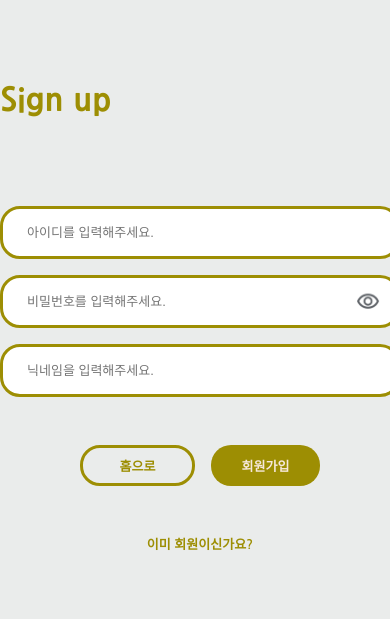
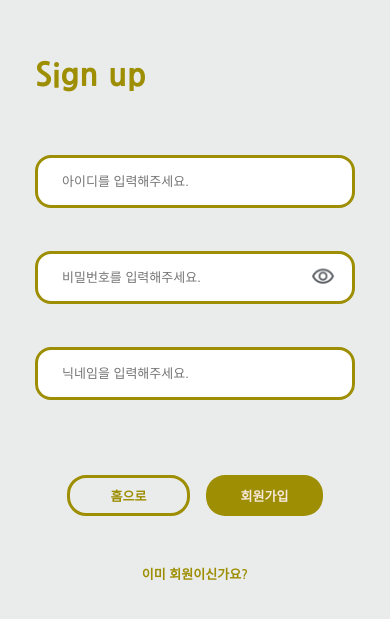
Before and after one commit to qkrrjsxor/Healing-forest, a Vue app in the folder vue-ssafy-final-pjt-k/: page /signup in a window 390 px wide. Shown: the part 117-736 px from the top of the page. Built offline with nearby package versions, Linux system fonts and the light colour scheme.

Commit message:
Fix: Auth 전체 레이아웃 및 반응형 수정, 회원가입 input 입력 안하면 custom alert 및 autofocus

```diff
--- a/vue-ssafy-final-pjt-k/src/App.vue
+++ b/vue-ssafy-final-pjt-k/src/App.vue
@@ -1,5 +1,5 @@
 <template>
-  <div id="background">
+  <div>
     <HeaderNav v-if="!route.meta.hideHeader" />
     <RouterView />
   </div>
@@ -11,10 +11,3 @@ import HeaderNav from "@/components/common/HeaderNav.vue";
 import { useRoute } from "vue-router";
 const route = useRoute();
 </script>
-
-<style>
-#background {
-  background-color: #eaeceb;
-  height: 100vh;
-}
-</style>
--- a/vue-ssafy-final-pjt-k/src/assets/style.css
+++ b/vue-ssafy-final-pjt-k/src/assets/style.css
@@ -4,6 +4,8 @@ body {
 
   margin: 0;
   padding: 0;
+
+  background-color: #eaeceb;
 }
 
 .nanum-gothic-regular {
--- a/vue-ssafy-final-pjt-k/src/views/LoginView.vue
+++ b/vue-ssafy-final-pjt-k/src/views/LoginView.vue
@@ -4,13 +4,14 @@
       <div id="login-form-box">
         <Alert id="alert" />
         <h2>Log In</h2>
-        <form @submit.prevent="submitLogin" id="login-form">
+        <form id="login-form" @submit.prevent="submitLogin">
           <div id="input-set">
             <input
               v-model="loginUser.userId"
               type="text"
               placeholder="아이디를 입력해주세요."
               autocomplete="username"
+              ref="userIdInputRef"
               autofocus
             />
             <input
@@ -25,7 +26,7 @@
             <button type="submit">로그인</button>
           </div>
           <RouterLink :to="{ name: 'signup' }"
-            >아직 회원가입을 하지 않았나요?</RouterLink
+            >아직 회원가입을 하지 않으셨나요?</RouterLink
           >
         </form>
       </div>
@@ -40,10 +41,10 @@
 </template>
 
 <script setup>
+import Alert from "@/components/common/Alert.vue";
 import { useUserStore } from "@/stores/user";
-import { ref, watchEffect } from "vue";
+import { onMounted, ref, watchEffect } from "vue";
 import { useRouter } from "vue-router";
-import Alert from "@/components/common/Alert.vue";
 
 const router = useRouter();
 const store = useUserStore();
@@ -54,6 +55,8 @@ const loginUser = ref({
   userId: "",
   password: "",
 });
+
+const userIdInputRef = ref("");
 
 // [반응형] 화면 리사이징 -> image 제거
 watchEffect(() => {
@@ -79,13 +82,16 @@ const goHome = () => {
 const submitLogin = () => {
   store.submitLogin(loginUser.value);
 };
+
+onMounted(() => {
+  userIdInputRef.value.focus();
+});
 </script>
 
 <style scoped>
 #container {
   display: flex;
   height: 100vh;
-  width: 100vw;
 }
 
 #login-section {
@@ -94,8 +100,10 @@ const submitLogin = () => {
   justify-content: center;
 
   flex: 1;
+  overflow: scroll;
 
   h2 {
+    margin: 0;
     color: #9d8e03;
     font-weight: 800;
     font-size: xx-large;
@@ -109,9 +117,8 @@ const submitLogin = () => {
   flex-direction: column;
   gap: 4rem;
 
-  width: 50%;
-  min-width: 400px;
-  padding: 2rem;
+  padding-top: 2rem;
+  width: 60%;
 }
 
 #alert {
@@ -119,7 +126,7 @@ const submitLogin = () => {
   top: 0;
   left: 50%;
   transform: translate(-50%, -150%);
-  width: 85%;
+  width: 90%;
 }
 
 #login-form {
@@ -135,10 +142,9 @@ const submitLogin = () => {
 }
 
 input {
-  width: 100%;
   padding: 1rem 1.5rem;
   border: 3px solid #9d8e03;
-  border-radius: 20px;
+  border-radius: 1rem;
   box-sizing: border-box;
 
   color: #352f26;
@@ -147,7 +153,6 @@ input {
 
 #button-set {
   display: flex;
-  justify-content: center;
   gap: 1rem;
 
   width: 60%;
@@ -157,7 +162,8 @@ input {
 button {
   flex: 1;
   padding: 0.5rem 1rem;
-  border-radius: 20px;
+  border-radius: 1.2rem;
+
   font-weight: 700;
   font-size: medium;
   cursor: pointer;
@@ -183,12 +189,62 @@ a {
   font-weight: 700;
 }
 
+/* 스크롤바 제거 */
+#login-section::-webkit-scrollbar {
+  display: none; /* Chrome, Edge, and Safari */
+}
+#login-section {
+  scrollbar-width: none; /* Firefox */
+}
+#login-section {
+  -ms-overflow-style: none; /* IE11 */
+}
+
 /* media query */
+@media (max-width: 1280px) {
+  #login-form-box {
+    width: 80%;
+  }
+
+  input {
+    padding: 0.8rem 1rem;
+  }
+
+  #button-set {
+    width: 70%;
+  }
+}
+
 @media (max-width: 1024px) {
   #login-form-box {
     width: 60%;
+    min-width: 20rem;
   }
 
+  input {
+    padding: 1rem 1.5rem;
+  }
+
+  #alert {
+    font-size: small;
+  }
+}
+
+@media (max-width: 768px) {
+  input {
+    font-size: small;
+  }
+
+  #button-set {
+    width: 80%;
+
+    button {
+      font-size: small;
+    }
+  }
+}
+
+@media (max-height: 768px) {
   input {
     font-size: small;
   }
@@ -196,11 +252,10 @@ a {
   button {
     font-size: small;
   }
-}
 
-@media (max-height: 768px) {
   #alert {
     transform: translate(-50%, -100%);
+    font-size: small;
   }
 }
 </style>
--- a/vue-ssafy-final-pjt-k/src/views/SignupView.vue
+++ b/vue-ssafy-final-pjt-k/src/views/SignupView.vue
@@ -6,11 +6,11 @@
       src="@/assets/auth/signup-login.jpg"
       alt="login-image"
     />
-    <section id="login-section">
-      <div id="login-form-box">
+    <section id="signup-section">
+      <div id="signup-form-box">
         <Alert id="alert" />
         <h2>Sign up</h2>
-        <form id="login-form" @submit.prevent="submitSignup">
+        <form id="signup-form" @submit.prevent="submitSignup">
           <ul id="input-set">
             <li>
               <input
@@ -19,11 +19,13 @@
                 v-model="userId"
                 @input="validateUserId"
                 maxlength="20"
+                ref="userIdInputRef"
                 autofocus
               />
               <p v-if="!isValidateId" class="validateAlert">
                 아이디는 영어 소문자(최소 4자 이상)와 숫자로 이루어져야 합니다.
               </p>
+              <p v-else class="placeholder"></p>
             </li>
             <li>
               <div class="passwordInputBox">
@@ -33,7 +35,7 @@
                   v-model="password"
                   @input="validatePassword"
                   maxlength="30"
-                  class="passwordInput"
+                  ref="passwordInputRef"
                 />
                 <span @click="togglePasswordVisibility" class="password-toggle">
                   <img
@@ -47,6 +49,7 @@
                 비밀번호는 8자 이상으로, 영문, 숫자, 특수문자를 모두 포함해야
                 합니다.
               </p>
+              <p v-else class="placeholder"></p>
             </li>
             <li>
               <input
@@ -55,10 +58,12 @@
                 :value="nickname"
                 @input="setNickname"
                 maxlength="15"
+                ref="nicknameInputRef"
               />
               <p v-if="!isValidateNickname" class="validateAlert">
                 닉네임은 2~15자로 설정해야 합니다.
               </p>
+              <p v-else class="placeholder"></p>
             </li>
           </ul>
           <div id="button-set">
@@ -73,14 +78,18 @@
 </template>
 
 <script setup>
-import { ref, watchEffect, computed } from "vue";
+import Alert from "@/components/common/Alert.vue";
+import { useAlertStore } from "@/stores/alert";
+import { useUserStore } from "@/stores/user";
+import { computed, nextTick, onMounted, ref, watchEffect } from "vue";
 import { useRouter } from "vue-router";
-import { useUserStore } from "@/stores/user";
-import Alert from "@/components/common/Alert.vue";
+
+const router = useRouter();
+
+const store = useUserStore();
+const alertStore = useAlertStore();
 
 const showImage = ref(true);
-const store = useUserStore();
-const router = useRouter();
 
 // [반응형] 화면 리사이징 -> image 제거
 watchEffect(() => {
@@ -108,6 +117,10 @@ const passwordPattern =
   /^(?=.*[A-Za-z])(?=.*\d)(?=.*[@$!%*?&])[A-Za-z\d@$!%*?&]{8,}$/; //8글자 이상, 영대문자, 소문자, 숫자, 특수문자 포함
 const nicknamePattern = /^.{2,}$/;
 
+const userIdInputRef = ref(null);
+const passwordInputRef = ref(null);
+const nicknameInputRef = ref(null);
+
 const userId = ref("");
 const password = ref("");
 const nickname = ref("");
@@ -134,19 +147,39 @@ const setNickname = (event) => {
 };
 
 // 회원가입 요청 submit
-const submitSignup = () => {
+const submitSignup = async () => {
+  // 입력 안 한 경우
+  if (!userId.value.trim()) {
+    alertStore.setAlert("아이디를 입력해주세요.", "signup");
+    nextTick(() => {
+      userIdInputRef.value.focus();
+    });
+    return;
+  }
+  if (!password.value.trim()) {
+    alertStore.setAlert("비밀번호를 입력해주세요.", "signup");
+    nextTick(() => {
+      passwordInputRef.value.focus();
+    });
+    return;
+  }
+  if (!nickname.value.trim()) {
+    alertStore.setAlert("닉네임을 입력해주세요.", "signup");
+    nextTick(() => {
+      nicknameInputRef.value.focus();
+    });
+    return;
+  }
+
+  // 입력 다하고 & 실시간 유효성 검사 통과 -> axios 요청
   if (
     isValidateId.value &&
     isValidatePassword.value &&
-    isValidateNickname.value &&
-    userId.value.trim() !== "" &&
-    password.value.trim() !== "" &&
-    nickname.value.trim() !== ""
+    isValidateNickname.value
   ) {
-    console.log("submit");
-    store.submitSignup(userId.value, password.value, nickname.value);
+    await store.submitSignup(userId.value, password.value, nickname.value);
   } else {
-    console.log("submit fail");
+    console.log("회원가입 실패");
   }
 };
 
@@ -163,42 +196,54 @@ const passwordToggleIcon = computed(() => {
     ? new URL("@/assets/auth/visibility.png", import.meta.url).href
     : new URL("@/assets/auth/visibility-off.png", import.meta.url).href;
 });
+
+onMounted(() => {
+  userIdInputRef.value.focus();
+});
 </script>
 
 <style scoped>
 #container {
   display: flex;
   height: 100vh;
-  width: 100vw;
-  overflow: hidden;
 }
 
-#login-section {
+#signup-section {
   display: flex;
   align-items: center;
   justify-content: center;
 
   flex: 1;
+  overflow: scroll;
 
   h2 {
+    margin: 0;
     color: #9d8e03;
     font-weight: 800;
     font-size: xx-large;
   }
 }
 
-#login-form-box {
+#signup-form-box {
   position: relative;
+
   display: flex;
   flex-direction: column;
   gap: 4rem;
 
-  width: 50%;
-  min-width: 400px;
-  padding: 2rem;
+  padding-top: 2rem;
+  width: 60%;
 }
 
-#login-form {
+#alert {
+  position: absolute;
+  top: 0;
+  left: 50%;
+  transform: translate(-50%, -150%);
+  width: 90%;
+}
+
+#signup-form {
   display: flex;
   flex-direction: column;
   gap: 3rem;
@@ -214,7 +259,7 @@ input {
   width: 100%;
   padding: 1rem 1.5rem;
   border: 3px solid #9d8e03;
-  border-radius: 20px;
+  border-radius: 1rem;
   box-sizing: border-box;
 
   color: #352f26;
@@ -223,7 +268,6 @@ input {
 
 #button-set {
   display: flex;
-  justify-content: center;
   gap: 1rem;
 
   width: 60%;
@@ -233,7 +277,8 @@ input {
 button {
   flex: 1;
   padding: 0.5rem 1rem;
-  border-radius: 20px;
+  border-radius: 1.2rem;
+
   font-weight: 700;
   font-size: medium;
   cursor: pointer;
@@ -259,26 +304,88 @@ a {
   font-weight: 700;
 }
 
-.validateAlert {
+.validateAlert,
+.placeholder {
+  box-sizing: border-box;
+
   font-size: small;
   font-weight: 700;
   color: red;
+
+  padding: 0.5rem 1rem;
+  margin: 0;
+  height: 1.7rem;
 }
 
-#alert {
+.passwordInputBox {
+  position: relative;
+}
+
+.password-toggle {
   position: absolute;
-  top: 0;
-  left: 50%;
-  transform: translate(-50%, -150%);
-  width: 85%;
+  top: 50%;
+  right: 20px;
+  transform: translateY(-44%);
+
+  cursor: pointer;
+}
+
+/* 스크롤바 제거 */
+#signup-section::-webkit-scrollbar {
+  display: none; /* Chrome, Edge, and Safari */
+}
+#signup-section {
+  scrollbar-width: none; /* Firefox */
+}
+#signup-section {
+  -ms-overflow-style: none; /* IE11 */
 }
 
 /* media query */
-@media (max-width: 1024px) {
-  #login-form-box {
-    width: 60%;
+@media (max-width: 1280px) {
+  #signup-form-box {
+    width: 80%;
   }
 
+  input {
+    padding: 0.8rem 1rem;
+  }
+
+  #button-set {
+    width: 70%;
+  }
+}
+
+@media (max-width: 1024px) {
+  #signup-form-box {
+    width: 60%;
+    min-width: 20rem;
+  }
+
+  input {
+    padding: 1rem 1.5rem;
+  }
+
+  #alert {
+    font-size: small;
+  }
+}
+
+@media (max-width: 768px) {
+  input {
+    font-size: small;
+  }
+
+  #button-set {
+    width: 80%;
+
+    button {
+      font-size: small;
+    }
+  }
+}
+
+@media (max-height: 768px) {
   input {
     font-size: small;
   }
@@ -286,30 +393,10 @@ a {
   button {
     font-size: small;
   }
-}
 
-@media (max-height: 768px) {
   #alert {
     transform: translate(-50%, -100%);
+    font-size: small;
   }
 }
-
-.passwordInputBox {
-  position: relative;
-}
-
-.passwordInput {
-  padding-right: 50px;
-}
-
-.password-toggle {
-  position: absolute;
-  top: 50%;
-  right: 20px;
-  transform: translateY(-44%);
-  cursor: pointer;
-  /* font-size: large; */
-  /* color: #5a5a5a;
-  font-weight: 700; */
-}
 </style>
```
